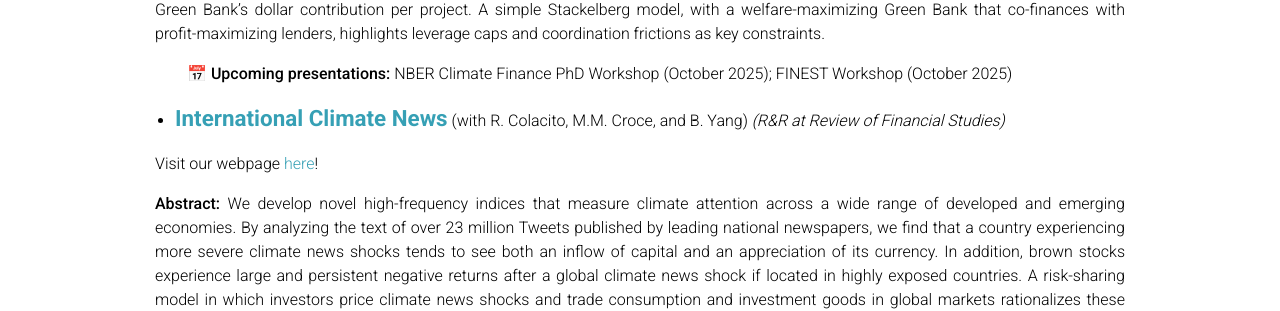
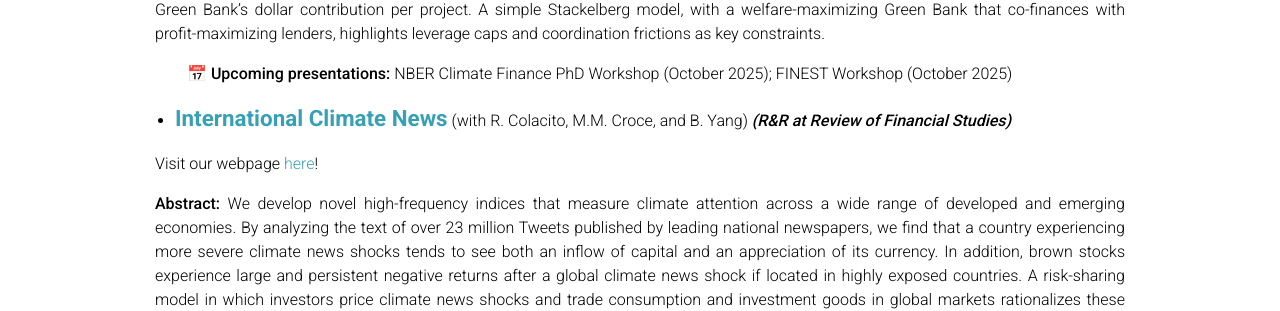
Before and after one commit to majoarteaga/majoarteaga.github.io, a Jekyll site: the page built from _pages/research.md, in a window 1280 px wide. Shown: the part 354-665 px from the top of the page. Built offline with Jekyll 4.4.1, drawn with Linux system fonts in a browser that asks for light colours; comment, search, counter and statistics services are not loaded; a style sheet for code colours, icons or effects is not loaded.

Commit message:
Update research.md

```diff
--- a/_pages/research.md
+++ b/_pages/research.md
@@ -39,7 +39,7 @@
 
 <div class="text-column">
     <ul>
-    <li><a href="https://papers.ssrn.com/sol3/papers.cfm?abstract_id=4713016" class="paper-title">International Climate News</a> (with R. Colacito, M.M. Croce, and B. Yang) <em>(R&amp;R at Review of Financial Studies)</em></li>
+    <li><a href="https://papers.ssrn.com/sol3/papers.cfm?abstract_id=4713016" class="paper-title">International Climate News</a> (with R. Colacito, M.M. Croce, and B. Yang) <strong><em>(R&amp;R at Review of Financial Studies)</em></strong></li>
     </ul>
     <p>Visit our webpage <a href="https://sites.google.com/view/internationalclimatenews/home">here</a>!</p>
     <p><strong>Abstract:</strong> We develop novel high-frequency indices that measure climate attention across a wide range of developed and emerging economies. By analyzing the text of over 23 million Tweets published by leading national newspapers, we find that a country experiencing more severe climate news shocks tends to see both an inflow of capital and an appreciation of its currency. In addition, brown stocks  experience large and persistent negative returns after a global climate news shock if located in highly exposed countries. A risk-sharing model in which investors price climate news shocks and trade consumption and investment goods in global markets rationalizes these findings.</p>
```
